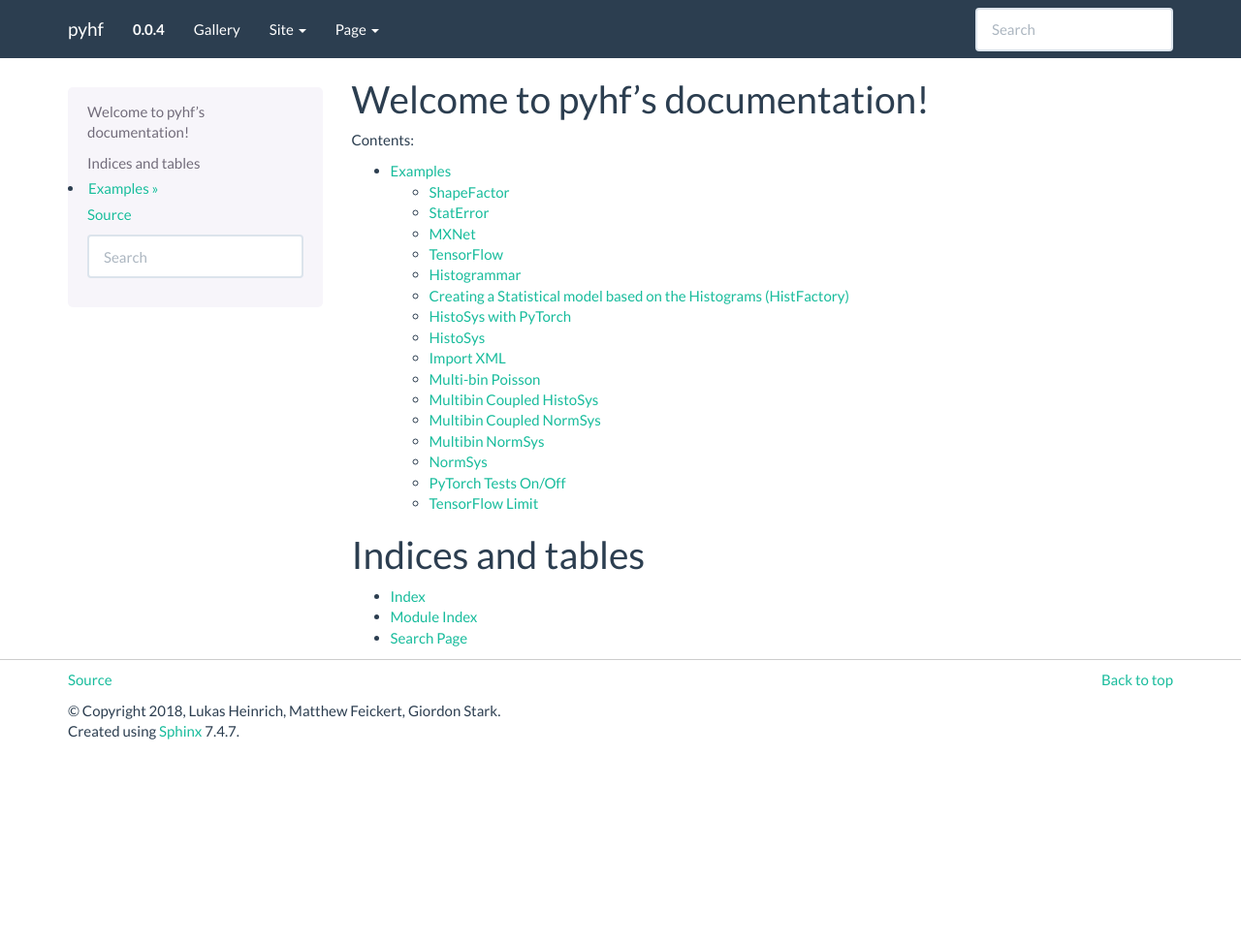
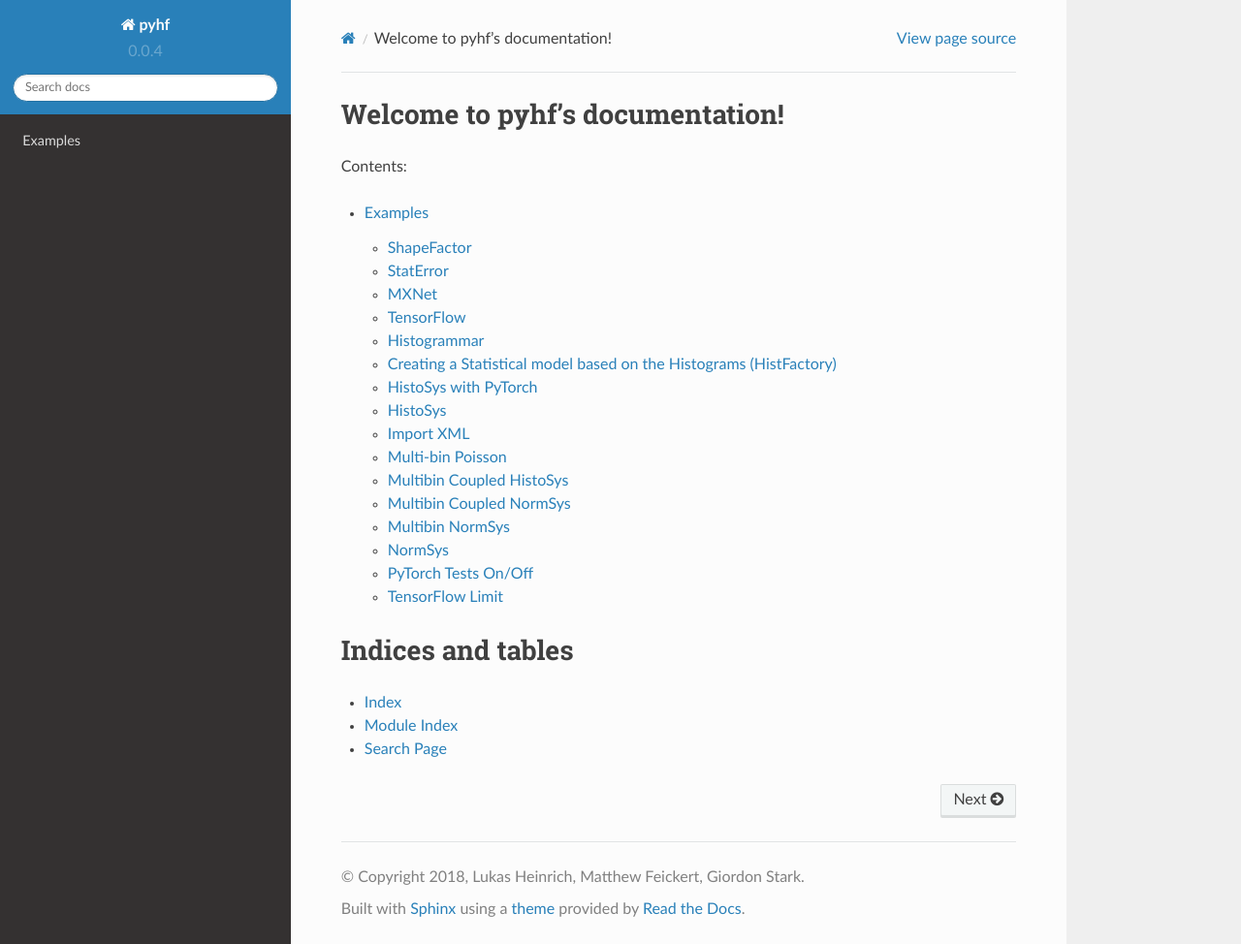
Before and after one commit to scikit-hep/pyhf, a Sphinx documentation site: the page built from docs/index.rst, in a window 1280 px wide and 974 px high. Shown: the whole window at 97% size. Built offline with Sphinx 7.4.7 and the Read the Docs theme 2.0.0, drawn with Linux system fonts in a browser that asks for light colours.

Commit message:
fix up theme more

```diff
--- a/docs/conf.py
+++ b/docs/conf.py
@@ -19,7 +19,6 @@
 import os
 import sys
 sys.path.insert(0, os.path.abspath('..'))
-import sphinx_bootstrap_theme
 
 # -- General configuration ------------------------------------------------
 
@@ -94,7 +93,7 @@ language = None
 # List of patterns, relative to source directory, that match files and
 # directories to ignore when looking for source files.
 # This patterns also effect to html_static_path and html_extra_path
-exclude_patterns = ['_build', '_generated', '**.ipynb_checkpoints', 'examples/experiments', 'examples/notebooks/binderexample']
+exclude_patterns = ['_build', '**.ipynb_checkpoints', 'examples/experiments', 'examples/notebooks/binderexample']
 
 # The reST default role (used for this markup: `text`) to use for all
 # documents.
@@ -133,24 +132,16 @@ todo_include_todos = False
 # The theme to use for HTML and HTML Help pages.  See the documentation for
 # a list of builtin themes.
 #
-html_theme = 'bootstrap'
+html_theme = 'sphinx_rtd_theme'
 
 # Theme options are theme-specific and customize the look and feel of a theme
 # further.  For a list of options available for each theme, see the
 # documentation.
 #
-html_theme_options = {
-    'source_link_position': 'footer',
-    'navbar_sidebarrel': False,
-    'navbar_site_name': 'Site',
-    'bootswatch_theme': 'flatly',
-    'navbar_links': [
-                      ("Gallery", "examples"),
-                    ],
-}
+html_theme_options = {}
 
 # Add any paths that contain custom themes here, relative to this directory.
-html_theme_path = sphinx_bootstrap_theme.get_html_theme_path()
+html_theme_path = []
 
 # The name for this set of Sphinx documents.
 # "<project> v<release> documentation" by default.
```
Also changed, not shown: 1 other file.
